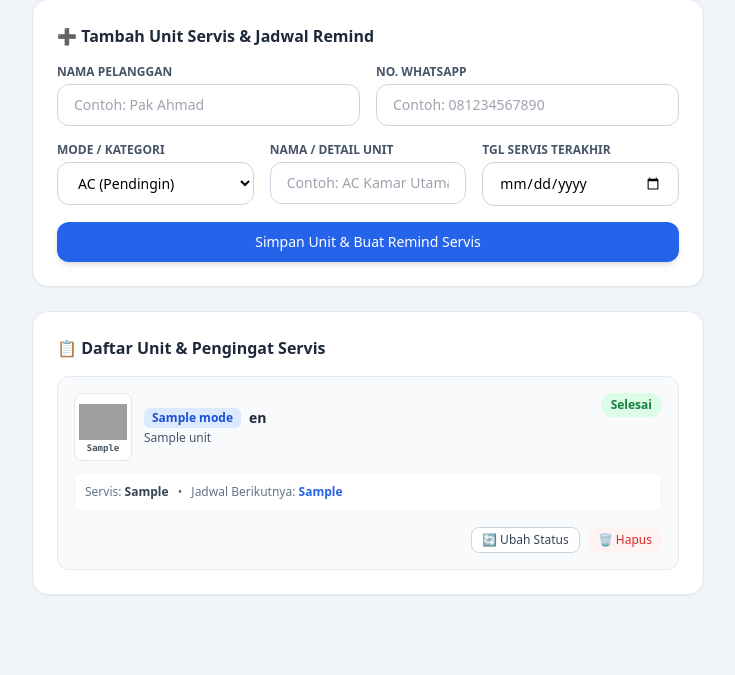
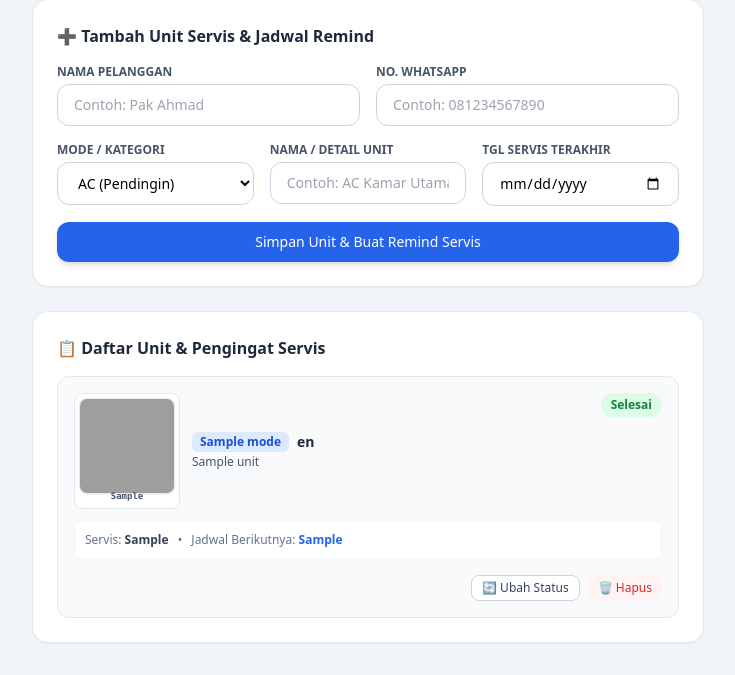
Before and after one commit to yudha-nurul/aplikasi-ac, a FastAPI app: template templates/index.html in a window 1280 px wide. Shown: the part 205-880 px from the top of the page, without its empty margins (272-1007 px from the left). Before the commit the page ends 800 px from the top, so only its background shows below. Run offline with FastAPI, Linux system fonts and the light colour scheme; the template is opened without the code that fills it: most values are stand-ins (such as "Sample title", 1, 10 or a date in 2020); some libraries are stand-ins or nearby versions; grey boxes are pictures that could not be loaded.

Commit message:
update daftar_unit.html

```diff
--- a/templates/partials/daftar_unit.html
+++ b/templates/partials/daftar_unit.html
@@ -5,7 +5,10 @@
         <div class="flex items-center gap-3">
             {% if item.kode_unik %}
             <div class="bg-white p-1 rounded-lg border border-slate-200 flex-shrink-0 text-center">
-                <img src="/generate-qr/{{ item.kode_unik }}" alt="QR Code" class="w-12 h-12 object-contain">
+                <img
+                src="https://api.qrserver.com/v1/create-qr-code/?size=150x150&data=https://{{ request.headers.get('host') }}/unit/{{ unit.kode_unik }}"
+                alt="QR Code {{ item.kode_unik }}"
+                class="w-24 h-24 mx-auto rounded-lg border shadow-sm"/>
                 <span class="text-[9px] font-mono font-bold text-slate-600 block -mt-1">{{ item.kode_unik }}</span>
             </div>
             {% endif %}
```
